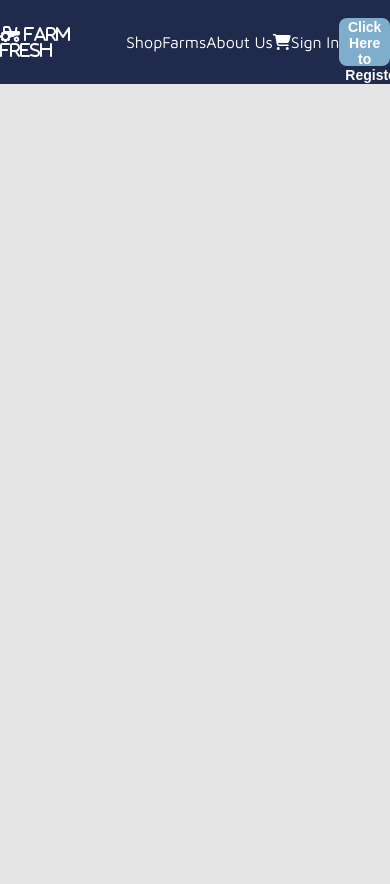
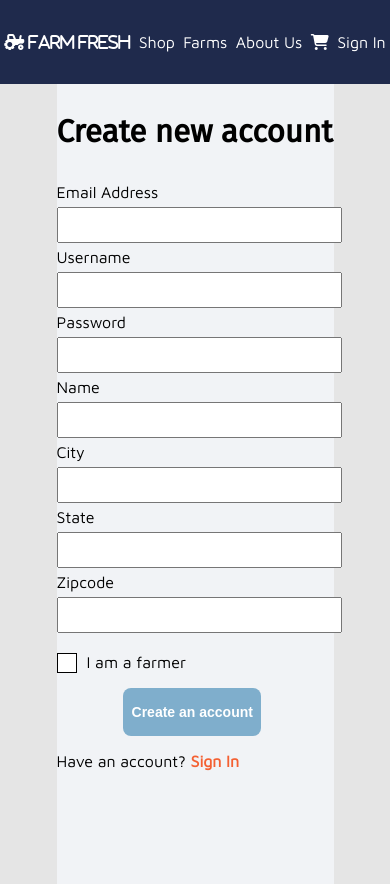
Before and after one commit to bw-farm-fresh-produce-v3/Frontend, a React (Create React App) app: page / in a window 390 px wide. Before the commit the page ends 844 px from the top, so only its background shows below. Built offline with nearby package versions, Linux system fonts and the light colour scheme.

Commit message:
added media query styling to make mobile friendly

```diff
--- a/src/App.css
+++ b/src/App.css
@@ -358,6 +358,8 @@ footer a {
 
 .itemList {
   width: 68%;
+  background-color: #F1F3F6;
+  border-radius: 5px;
 }
 
 .orderSummary {
@@ -394,6 +396,55 @@ footer a {
 }
 
 .continue {
-  background-color: #E5E5E5;
+  background-color: #F1F3F6;
   border: 1px solid #F46032;
 }
+
+.continue:hover {
+  background-color: #F46032;
+}
+
+/* Media queries */
+@media (max-width: 500px) {
+  .imageContainer {
+    display: none;
+  }
+  .registerForm, .signinForm {
+    width: 100%;
+    padding-left: 0;
+  }
+  input {
+    width: 100%;
+    height: 30px;
+  }
+  .formHeading {
+    margin-top: 10%;
+  }
+  .registerForm {
+    height: 800px;
+  }
+  .createBtn, .signinBtn {
+    margin-left: 24%;
+  }
+  .signinForm {
+    height: 600px;
+  }
+  .sellBtn {
+    display: none;
+  }
+  .farmCard {
+    width: 100%;
+    margin-right: 3%;
+  }
+  .farmsMain {
+    flex-direction: column;
+  }
+  .filterBy {
+    width: 90%;
+    text-align: center;
+  }
+  .filterBy h4, .filterBy p {
+    font-size: 14px;
+    margin: 2% 0;
+  }
+}
--- a/src/App.js
+++ b/src/App.js
@@ -31,6 +31,9 @@ function App() {
         <Route exact path='/cart'>
           <ShoppingCart />
         </Route>
+        <Route exact path='/'>
+          <CreateAcc />
+        </Route>
       </Switch>
     </div>
   );
--- a/src/components/Cart.js
+++ b/src/components/Cart.js
@@ -2,6 +2,10 @@ import React from 'react';
 import Footer from './Footer';
 
 const ShoppingCart = props => {
+
+    const onClick = e => {
+        window.location.href='/produce';
+    }
 
     return (
         <section className='cartContainer'>
@@ -20,7 +24,7 @@ const ShoppingCart = props => {
                     </div>
                     <div className='cartBtns'>
                         <button className='checkoutBtn'>Go to Checkout</button>
-                        <button className='continue'>Continue shopping</button>
+                        <button className='continue' onClick={onClick}>Continue shopping</button>
                     </div>
                 </div>
             </div>
--- a/src/components/FarmCard.js
+++ b/src/components/FarmCard.js
@@ -10,6 +10,10 @@ export default function FarmCard(props) {
         else {
             setFavorite(false)
         }
+    }
+
+    const onClick = e => {
+        window.location.href='/produce';
     }
 
     return (
@@ -28,7 +32,7 @@ export default function FarmCard(props) {
             </div>
             <div className='farmCardDesc'>
                 <p>{props.farm.description}</p>
-                <button type='submit'>View Farm</button>
+                <button type='submit' onClick={onClick}>View Farm</button>
             </div>
         </div>
         )
```
